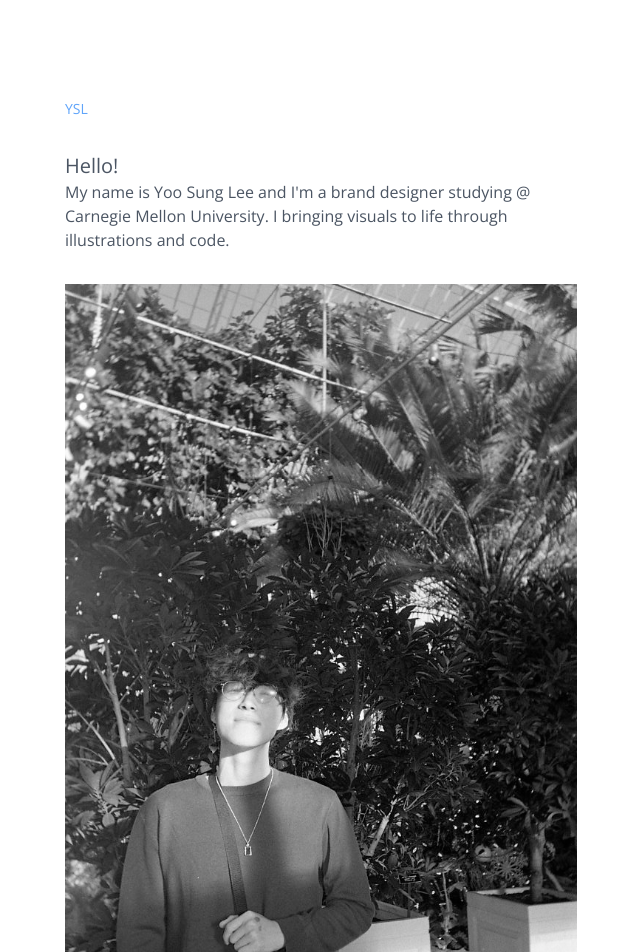
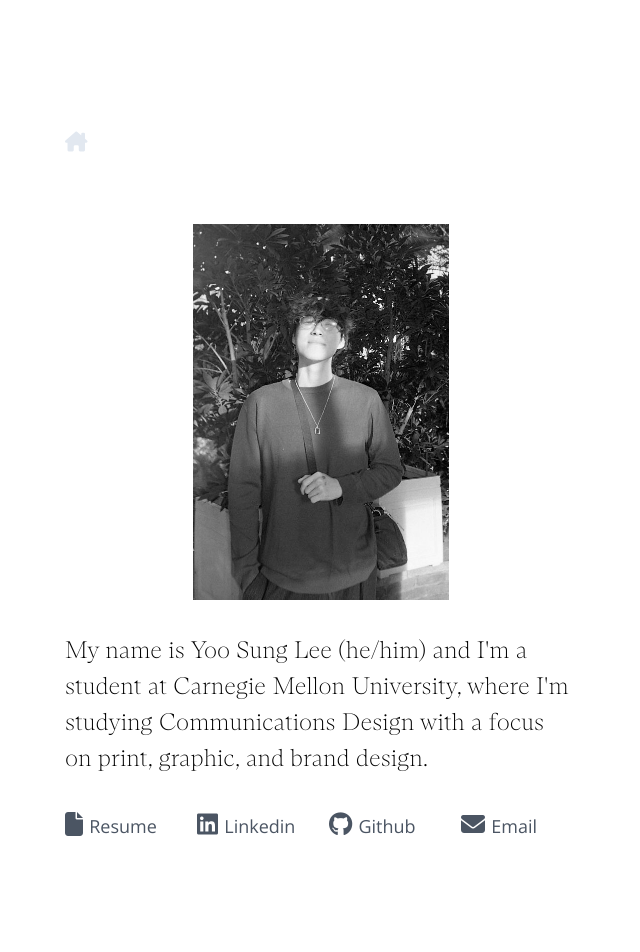
Before and after one commit to usung325/svelteKit, a SvelteKit app in the folder yoosung_portfolio/: page /about in a window 1280 px wide. Shown: the top 952 px of the page, without its empty margins (319-959 px from the left). Built offline with nearby package versions, Linux system fonts and the light colour scheme.

Commit message:
added about page

```diff
--- a/yoosung_portfolio/src/components/About.svelte
+++ b/yoosung_portfolio/src/components/About.svelte
@@ -1,30 +1,55 @@
 <script>
-
+    import SectionWrapper from "./SectionWrapper.svelte";
 </script>
 
-<body class="overscroll-behavior-x: auto;">
-    <div id = 'about'>
-        <div class="md:flex md:flex-row md:justify-center">
-            <div class=" md:min-w-[512px] md:w-full md:max-w-xl">
-                <div class="flex flex-col justify-start max-w-xl px-8 py-24 ">
-                    <div class="flex flex-col gap-8 pb-8">
-                        <div class="z-10 col-start-1 row-start-1">
-                            <a href="/" class="text-blue-400 text-sm">YSL</a>
-                        </div>
-                        <div class="flex flex-col gap-8 pb-8">
+<SectionWrapper>
+    <body class="overscroll-behavior-x: auto;">
+        <div id="about">
+            <div class="z-10 col-start-1 row-start-1 mt-8 mb-3">
+                <a
+                    href="/"
+                    class="text-slate-200 text-xl hover:text-yellow-400"
+                >
+                    <i class="fa-solid fa-house-chimney"></i>
+                </a>
+            </div>
 
-                            <p class="text-gray-600"><span class="text-xl"> Hello! </span> <br/> My name is Yoo Sung Lee and I'm a brand designer studying @ Carnegie Mellon University. I bringing visuals to life through illustrations and code. </p>
-                            <img  alt="profile" src="/pfp.jpg" />
+            <div class="flex flex-col gap-8 pb-8">
+                <br/>
 
-                            <a class=" text-blue-400 hover:text-black" href="https://www.linkedin.com/in/yoosung2/">Contact Me</a>
-                        </div>
+                <div class="flex flex-col">
+                    <div
+                        class="justify-center items-center content-center"
+                    >
+                        <img
+                            alt="profile"
+                            src="/pfp2.jpg"
+                            class="max-w-[50%] mx-auto pb-8"
+                        />
+                    </div>
+                    <div>
+                        <h1>
+                            My name is Yoo Sung Lee (he/him) and I'm a student
+                            at Carnegie Mellon University, where I'm studying
+                            Communications Design with a focus on print,
+                            graphic, and brand design.
+                        </h1>
+                    </div>
 
+                    <div class="pt-8">
+                        <p class="text-gray-600 text-2xl">
+                            <span class="" style="">
+                                <div class="grid grid-cols-4 gap-4 items-center content-center">
+                                    <a target="_blank" href="https://drive.google.com/file/d/1DlX86uxVpUs1KwCIs3wuoadp7LzLte1j/view?usp=sharing"> <i class="fa-solid fa-file"></i> <span class=" text-lg">Resume</span> </a>
+                                    <a target="_blank" href="https://www.linkedin.com/in/yoosung2/"> <i class="fa-brands fa-linkedin"></i> <span class=" text-lg">Linkedin</span> </a>
+                                    <a target="_blank" href="https://github.com/usung325"> <i class="fa-brands fa-github"></i> <span class=" text-lg">Github</span> </a>
+                                    <a target="_blank" href="mailto:yoosung2@andrew.cmu.edu"> <i class="fa-solid fa-envelope"></i> <span class=" text-lg">Email</span> </a>
+                                </div>
+                            </span>
+                        </p>
                     </div>
                 </div>
             </div>
         </div>
-
-    </div>
-
-
-</body>
+    </body>
+</SectionWrapper>
--- a/yoosung_portfolio/src/components/Home.svelte
+++ b/yoosung_portfolio/src/components/Home.svelte
@@ -52,7 +52,7 @@
                     <div class="flex flex-col justify-start max-w-xl px-8 py-24 "> -->
                         {#if runTransition}
                         <div in:fade = {{duration:1000, delay:0}} class="mb-4 z-20 max-w-[90%] ">
-                            <h1 class="inline-block text-slate-700 "> My name is <a target ="blank" href="https://www.instagram.com/yoosung_design/" class="hover:text-blue-500"> <span style="font-family: Arizona Bold">Yoo Sung Lee</span></a>
+                            <h1 class="inline-block text-slate-700 "> My name is <a href="/about" class="hover:text-blue-500"> <span style="font-family: Arizona Bold">Yoo Sung Lee</span></a>
                                 and I'm a brand designer studying <a target ="blank"  class="hover:text-blue-500" href="https://design.cmu.edu/"><span style="font-family: Arizona Bold">Design @CMU</span></a>. I bring ideas to life through
                                 <span role="tooltip" style="font-family: Arizona Bold" on:mouseover={() => (isMouseOver = true)} on:mouseout={() => (isMouseOver = false)}>
 
```
Also changed, not shown: yoosung_portfolio/static/pfp2.jpg (added).
